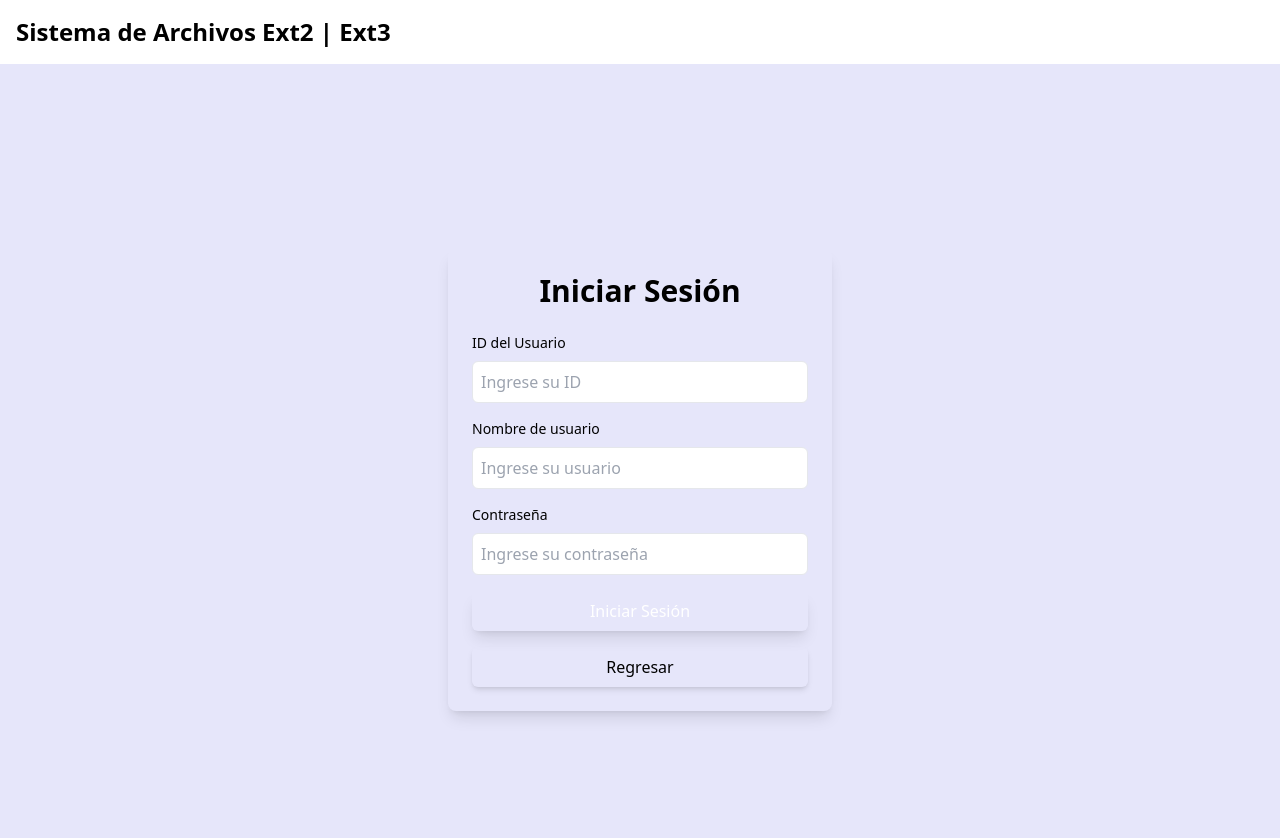
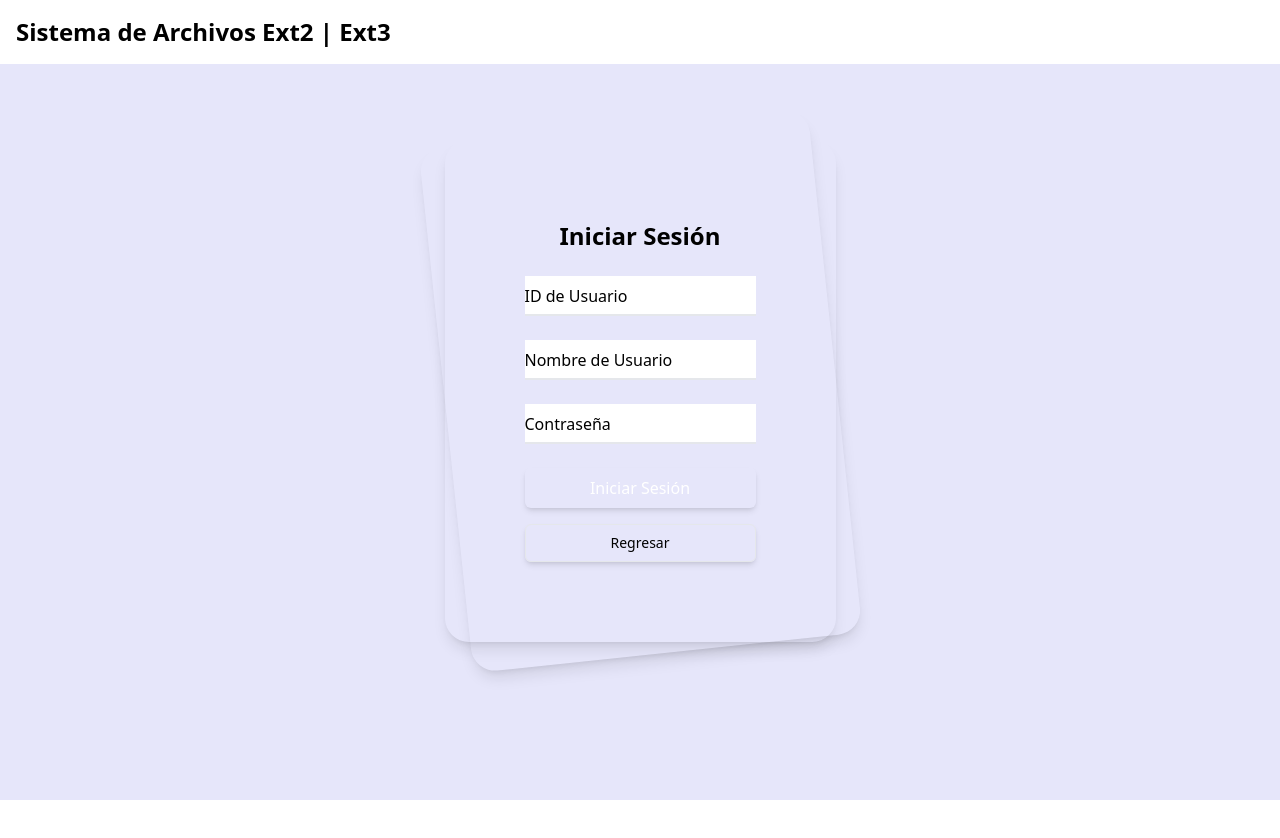
Before and after one commit to sudokentucky/MIA_2S_P2_202100106, a React (Vite) app in the folder front-end/: page /login in a window 1280 px wide. Shown: the top 838 px of the page. After the commit the page ends 800 px from the top, so only its background shows below. Built offline with nearby package versions, Linux system fonts and the light colour scheme; what tailwind-dracula would draw is missing.

Commit message:
Actualizar componente Login: Refactorizar y mejorar la interfaz de inicio de sesión

```diff
--- a/front-end/src/Login.tsx
+++ b/front-end/src/Login.tsx
@@ -1,90 +1,114 @@
-import { useState, useEffect } from "react";
-import { useLogin } from "../hooks/useLogin"; // Hook personalizado para manejar la solicitud de login
+import { useState } from "react";
 import { useNavigate } from "react-router-dom";
-import Message from "./Message"; // Importar el componente Message para mostrar mensajes
-import { useAuth } from "../hooks/useAuth"; // Importar el hook useAuth para manejar el estado de autenticación
+import { useLogin } from "../hooks/useLogin";
+import { useAuth } from "../hooks/useAuth";
+import Message from "./Message";
 
 function Login() {
   const [username, setUsername] = useState("");
   const [password, setPassword] = useState("");
-  const [userId, setUserId] = useState(""); // ID del usuario
-  const [error, setError] = useState<string | null>(null); // Estado para errores en el frontend
-  const { login, loading, backendMessage, messageType } = useLogin(); // Usa el hook personalizado
-  const { Login } = useAuth(); // Traemos la función Login de Zustand para actualizar el estado global
+  const [userId, setUserId] = useState("");
+  const [error, setError] = useState<string | null>(null);
+  const { login, loading, backendMessage, messageType } = useLogin();
+  const { Login } = useAuth();
   const navigate = useNavigate();
 
-
-  // Manejar el envío del formulario de login
   const handleLogin = (e: React.FormEvent) => {
     e.preventDefault();
-
-    // Validar si los campos están vacíos antes de llamar a login
     if (!username || !password || !userId) {
-      setError("Todos los campos son obligatorios: ID de usuario, nombre de usuario y contraseña."); // Mostrar mensaje de error
+      setError("Todos los campos son obligatorios: ID de usuario, nombre de usuario y contraseña.");
       return;
     }
-
-    // Si los campos están completos, se procede con el login
-    setError(null); // Limpiar cualquier error anterior
+    setError(null);
     login(username, password, userId).then((result) => {
       if (result === "success") {
-        Login(); // Actualizamos el estado de auth en Zustand cuando el login es exitoso
-        navigate("/user-management"); // Redirigir a la gestión de usuarios
+        Login();
+        navigate("/user-management");
       }
     });
   };
 
+  return (
+    <div className="min-h-screenpy-6 flex flex-col justify-center sm:py-12">
+      <div className="relative py-3 sm:max-w-xl sm:mx-auto">
+        <div className="absolute inset-0 bg-gradient-to-r from-dracula-500 to-marcelin-400 shadow-lg transform -skew-y-6 sm:skew-y-0 sm:-rotate-6 sm:rounded-3xl"></div>
 
-  return (
-    <div className="flex justify-center items-center min-h-screen">
-      <div className="w-full max-w-sm p-6 bg-nosferatu-900 text-light-50 rounded-lg shadow-lg">
-        <h1 className="text-3xl font-bold mb-6 text-center text-dracula-500">Iniciar Sesión</h1>
+        <div className="relative px-4 py-10 bg-nosferatu-700 shadow-lg sm:rounded-3xl sm:p-20">
+          <div className="max-w-md mx-auto">
+            <h1 className="text-2xl font-semibold text-center mb-6 text-light-50">Iniciar Sesión</h1>
 
-        <form onSubmit={handleLogin}>
-          <div className="mb-4">
-            <label className="block text-sm font-medium text-light-200 mb-2">ID del Usuario</label>
+            <form onSubmit={handleLogin} className="space-y-6">
+              {/* Campo de ID de usuario */}
+              <div className="relative">
                 <input
                   type="text"
-              className="w-full p-2 border border-nosferatu-700 rounded-md focus:outline-none focus:ring-2 focus:ring-dracula-300 focus:border-dracula-500 bg-nosferatu-800 text-light-50"
+                  id="userId"
+                  name="userId"
                   value={userId}
                   onChange={(e) => setUserId(e.target.value)}
-              placeholder="Ingrese su ID"
+                  placeholder="ID de Usuario"
+                  className="peer placeholder-transparent h-10 w-full border-b-2 border-light-200 bg-nosferatu-700 text-light-50 focus:outline-none focus:border-dracula-500"
+                  autoComplete="off"
                 />
+                <label
+                  htmlFor="userId"
+                  className="absolute left-0 -top-3.5 text-light-200 text-sm peer-placeholder-shown:top-2 peer-placeholder-shown:text-light-400 peer-placeholder-shown:text-base transition-all peer-focus:-top-3.5 peer-focus:text-dracula-500 peer-focus:text-sm"
+                >
+                  ID de Usuario
+                </label>
               </div>
 
-          <div className="mb-4">
-            <label className="block text-sm font-medium text-light-200 mb-2">Nombre de usuario</label>
+              {/* Campo de Nombre de Usuario */}
+              <div className="relative">
                 <input
                   type="text"
-              className="w-full p-2 border border-nosferatu-700 rounded-md focus:outline-none focus:ring-2 focus:ring-dracula-300 focus:border-dracula-500 bg-nosferatu-800 text-light-50"
+                  id="username"
+                  name="username"
                   value={username}
                   onChange={(e) => setUsername(e.target.value)}
-              placeholder="Ingrese su usuario"
+                  placeholder="Nombre de Usuario"
+                  className="peer placeholder-transparent h-10 w-full border-b-2 border-light-200 bg-nosferatu-700 text-light-50 focus:outline-none focus:border-dracula-500"
+                  autoComplete="off"
                 />
+                <label
+                  htmlFor="username"
+                  className="absolute left-0 -top-3.5 text-light-200 text-sm peer-placeholder-shown:top-2 peer-placeholder-shown:text-light-400 peer-placeholder-shown:text-base transition-all peer-focus:-top-3.5 peer-focus:text-dracula-500 peer-focus:text-sm"
+                >
+                  Nombre de Usuario
+                </label>
               </div>
 
-          <div className="mb-4">
-            <label className="block text-sm font-medium text-light-200 mb-2">Contraseña</label>
+              {/* Campo de Contraseña */}
+              <div className="relative">
                 <input
                   type="password"
-              className="w-full p-2 border border-nosferatu-700 rounded-md focus:outline-none focus:ring-2 focus:ring-dracula-300 focus:border-dracula-500 bg-nosferatu-800 text-light-50"
+                  id="password"
+                  name="password"
                   value={password}
                   onChange={(e) => setPassword(e.target.value)}
-              placeholder="Ingrese su contraseña"
+                  placeholder="Contraseña"
+                  className="peer placeholder-transparent h-10 w-full border-b-2 border-light-200 bg-nosferatu-700 text-light-50 focus:outline-none focus:border-dracula-500"
+                  autoComplete="off"
                 />
+                <label
+                  htmlFor="password"
+                  className="absolute left-0 -top-3.5 text-light-200 text-sm peer-placeholder-shown:top-2 peer-placeholder-shown:text-light-400 peer-placeholder-shown:text-base transition-all peer-focus:-top-3.5 peer-focus:text-dracula-500 peer-focus:text-sm"
+                >
+                  Contraseña
+                </label>
               </div>
 
-          {/* Mostrar error si falta algún campo o si ya hay un usuario logueado */}
-          {error && <div className="text-center text-marcelin-400 mb-4">{error}</div>}
+              {/* Mostrar error */}
+              {error && <div className="text-center text-marcelin-400">{error}</div>}
+              {loading && <div className="text-center text-dracula-500">Iniciando sesión...</div>}
 
-          {loading && <div className="text-center text-blue-500 mb-4">Iniciando sesión...</div>}
-
-          {/* Componente Message para mostrar mensaje del backend */}
+              {/* Mensaje del backend */}
               <Message text={backendMessage ?? ""} type={messageType} />
 
+              {/* Botón de envío */}
               <button
                 type="submit"
-            className={`w-full bg-dracula-500 text-white p-2 rounded-md hover:bg-dracula-600 transition-all shadow-lg ${
+                className={`w-full bg-gradient-to-r from-dracula-500 to-marcelin-500 text-white py-2 rounded-md shadow-md hover:bg-gradient-to-l transition-all ${
                   loading ? "opacity-50 cursor-not-allowed" : ""
                 }`}
                 disabled={loading}
@@ -93,12 +117,15 @@ function Login() {
               </button>
             </form>
 
+            {/* Botón Regresar */}
             <button
               onClick={() => navigate("/")}
-          className="w-full mt-4 bg-nosferatu-700 text-light-50 p-2 rounded-md hover:bg-nosferatu-800 transition-all shadow-md"
+              className="mt-4 w-full flex items-center justify-center bg-nosferatu-800 border border-nosferatu-700 rounded-md shadow-md py-2 text-sm font-medium text-light-50 hover:bg-nosferatu-700 focus:outline-none"
             >
               Regresar
             </button>
+          </div>
+        </div>
       </div>
     </div>
   );
```
Lines whose indentation alone changed are shown as unchanged.
